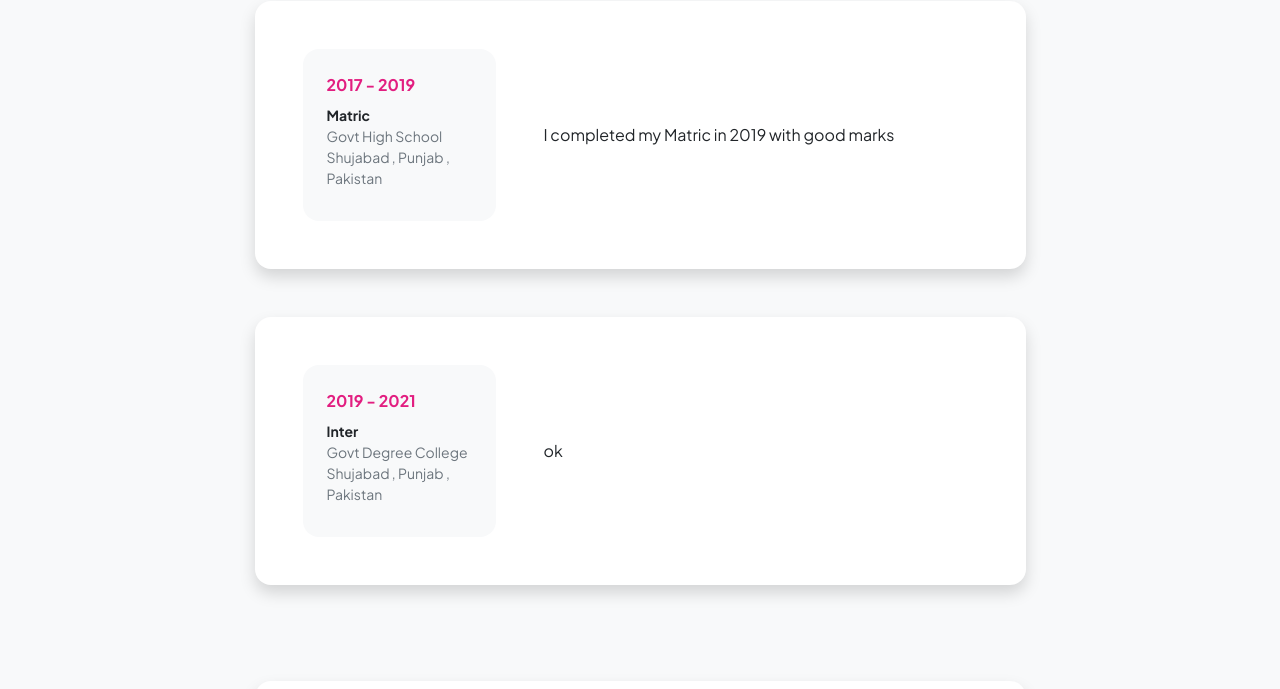
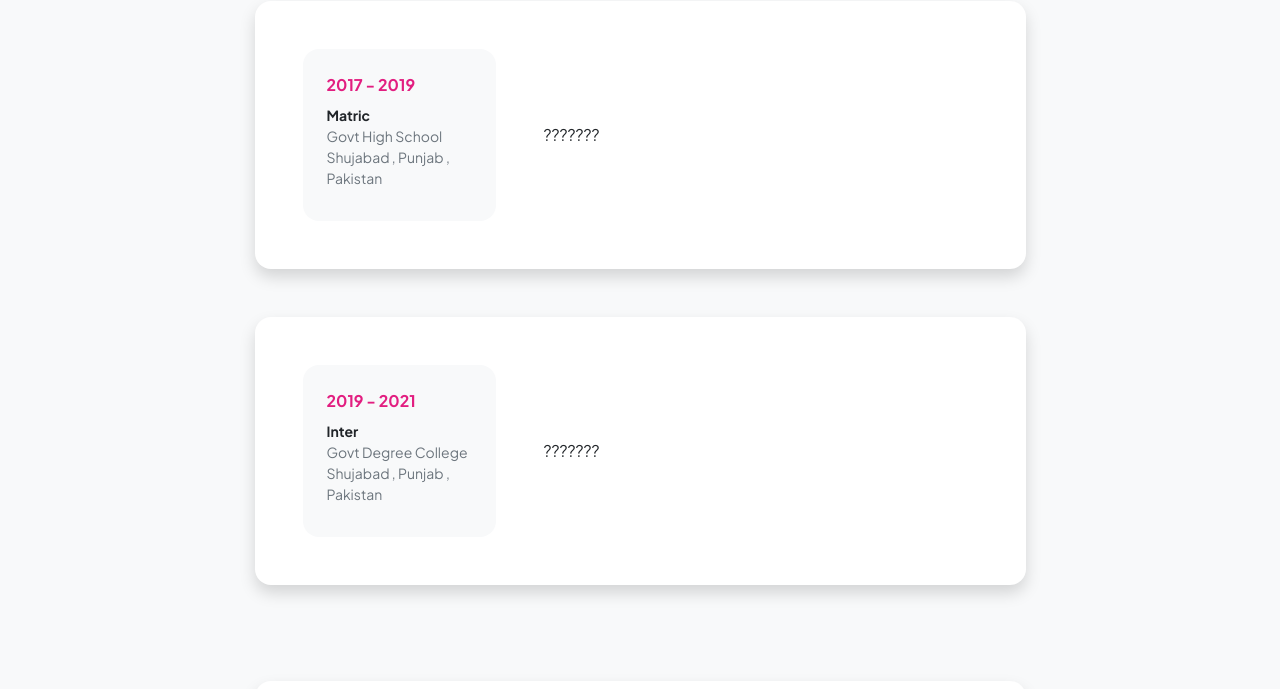
Before and after one commit to lupin456/WaQarQureshi, a plain HTML site: page resume.html in a window 1280 px wide. Shown: the part 369-1058 px from the top of the page. Drawn offline with nearby package versions, Linux system fonts and the light colour scheme.

Commit message:
resume.html

```diff
--- a/resume.html
+++ b/resume.html
@@ -5,7 +5,7 @@
         <meta name="viewport" content="width=device-width, initial-scale=1, shrink-to-fit=no" />
         <meta name="description" content="" />
         <meta name="author" content="" />
-        <title>Personal - Start Bootstrap Template</title>
+        <title>WaQar Qureshi</title>
         <!-- Favicon-->
         <link rel="icon" type="image/x-icon" href="assets/favicon.ico" />
         <!-- Custom Google font-->
@@ -70,7 +70,7 @@
                                                 </div>
                                             </div>
                                         </div>
-                                        <div class="col-lg-8"><div>I completed my Matric in 2019 with good marks </div></div>
+                                        <div class="col-lg-8"><div>???????</div></div>
                                     </div>
                                 </div>
                             </div>
@@ -90,7 +90,7 @@
                                                 </div>
                                             </div>
                                         </div>
-                                        <div class="col-lg-8"><div>ok</div></div>
+                                        <div class="col-lg-8"><div>???????</div></div>
                                     </div>
                                 </div>
                             </div>
```
